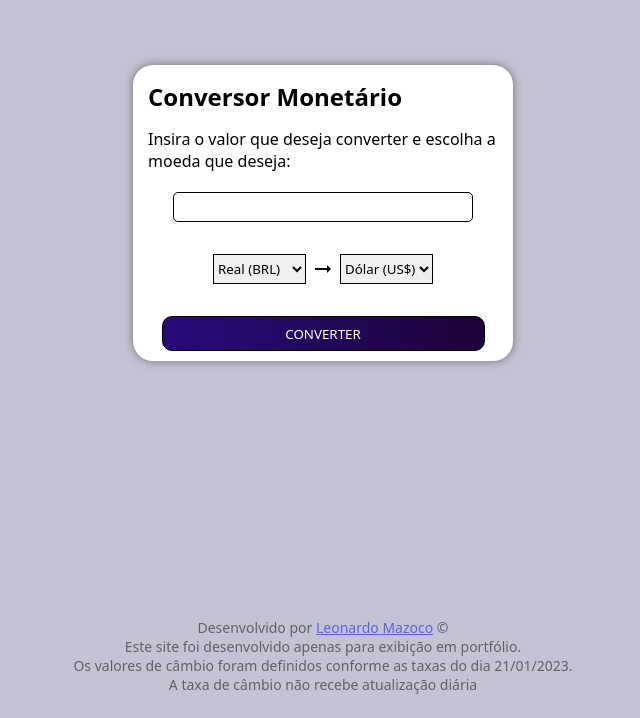
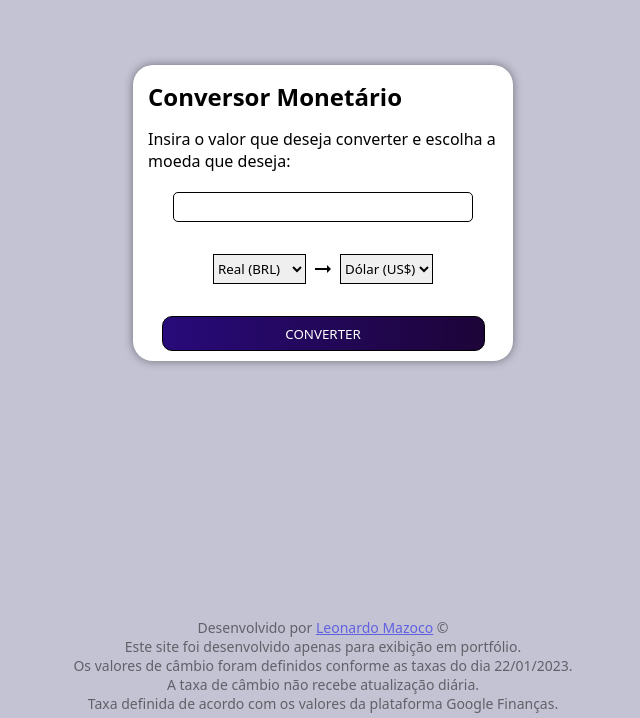
Before and after one commit to leomazoco/conversor-moeda, a plain HTML site: page index.html in a window 1280 px wide. Shown: the part 187-905 px from the top of the page, without its empty margins (317-957 px from the left). Drawn offline with Linux system fonts and the light colour scheme.

Commit message:
add créditos

```diff
--- a/index.html
+++ b/index.html
@@ -57,8 +57,9 @@
     <footer>
         <p>Desenvolvido por <a href="https://github.com/leomazoco">Leonardo Mazoco</a> &copy;</p>
         <p>Este site foi desenvolvido apenas para exibição em portfólio.</p>
-        <p>Os valores de câmbio foram definidos conforme as taxas do dia 21/01/2023.</p>
-        <p>A taxa de câmbio não recebe atualização diária</p>
+        <p>Os valores de câmbio foram definidos conforme as taxas do dia 22/01/2023.</p>
+        <p>A taxa de câmbio não recebe atualização diária.</p>
+        <p>Taxa definida de acordo com os valores da plataforma Google Finanças.</p>
     </footer>
     <script src="script/script.js"></script>
 </body>
```
